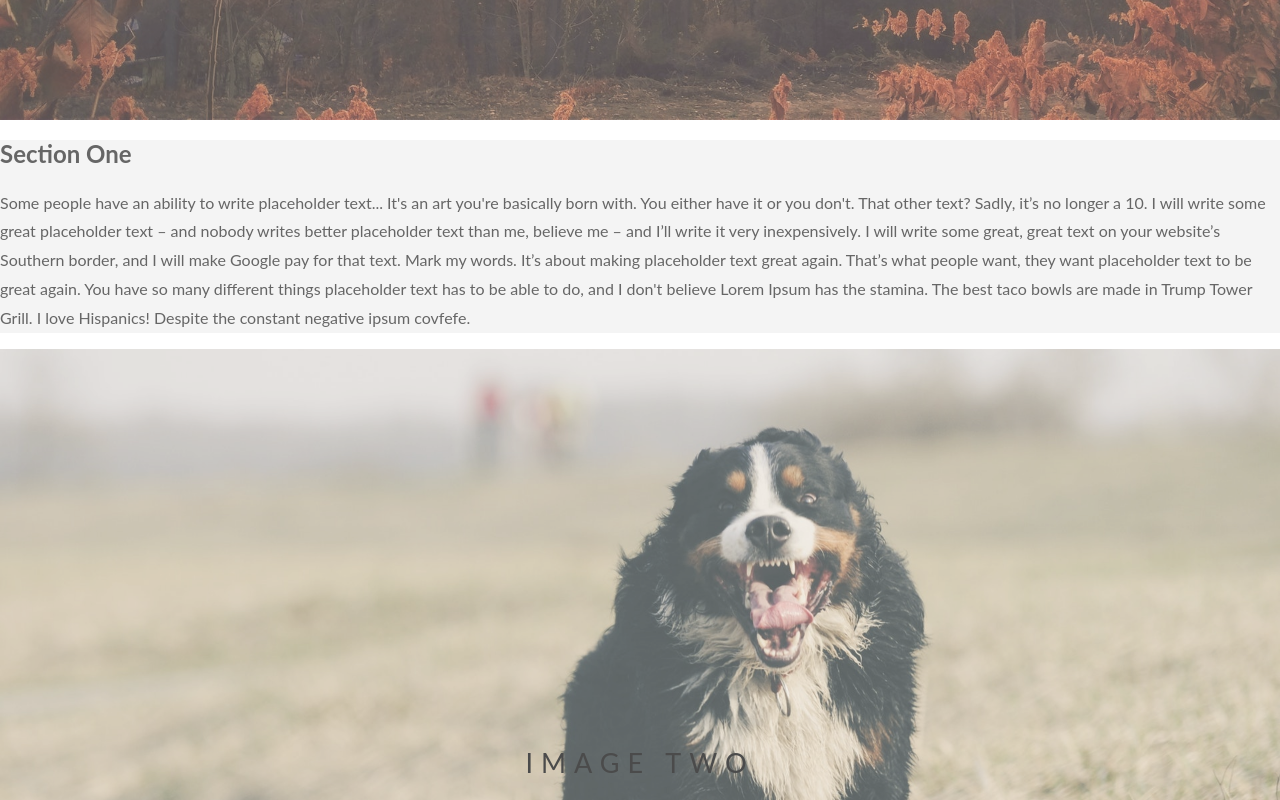
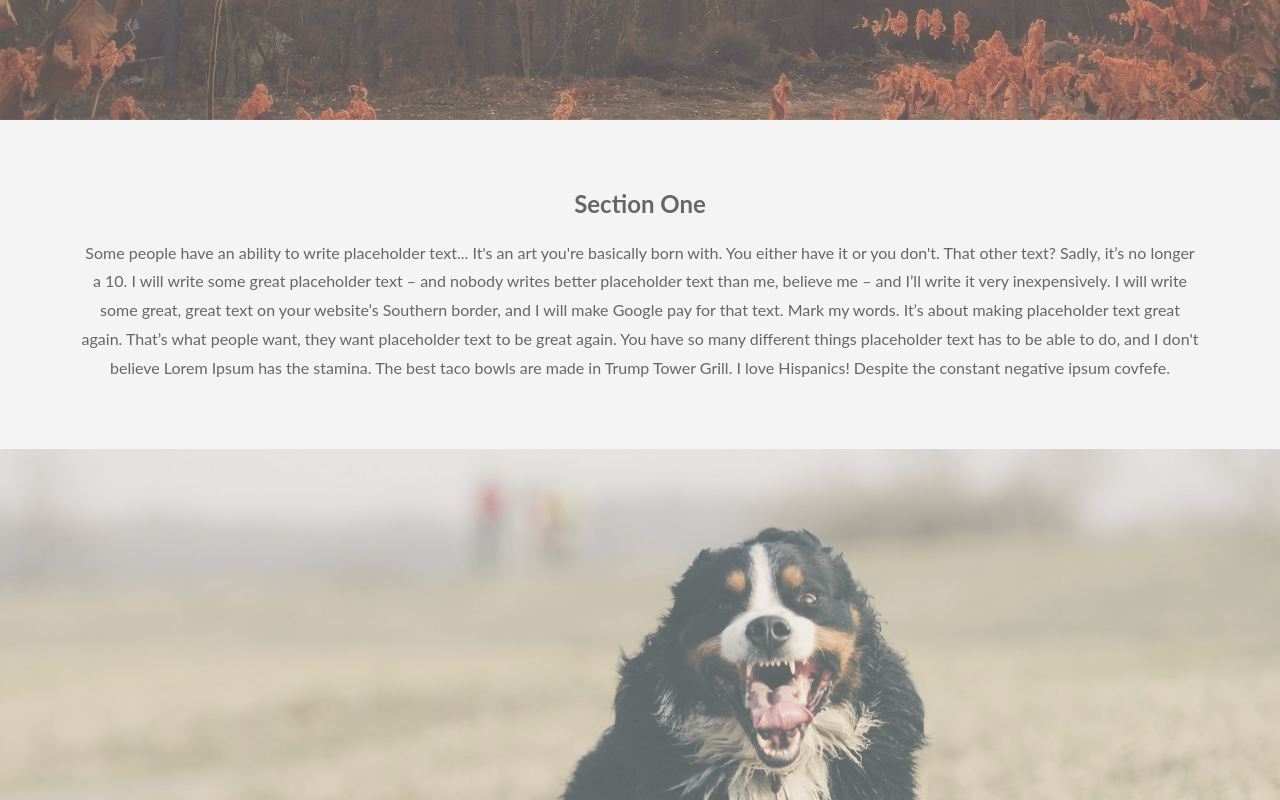
Before and after one commit to Eventyret/simple-clone, a plain HTML site: page index.html in a window 1280 px wide. Shown: the part 680-1480 px from the top of the page. Drawn offline with Linux system fonts and the light colour scheme.

Commit message:
Last Commit

```diff
--- a/css/style.css
+++ b/css/style.css
@@ -32,6 +32,11 @@ body, html {
     min-height: 100%;
 }
 
+.section {
+    text-align: center;
+    padding: 50px 80px;
+}
+
 .section-light {
     background-color: #f4f4f4;
     color: #666;
@@ -47,8 +52,17 @@ body, html {
     top: 50%;
     width: 100%;
     text-align: center;
-    color: #000;
+    color: #3800FF;
     font-size: 27px;
     letter-spacing: 8px;
     text-transform: uppercase;
 }
+
+.ptext .border {
+    background-color: #111;
+    color: #fff;
+    padding: 20px;
+}
+.ptext .border.trans {
+    background-color: transparent;
+}
--- a/index.html
+++ b/index.html
@@ -24,7 +24,7 @@
 
 <div class="pimg2">
     <div class="ptext">
-            <span class="border">
+            <span class="border trans">
         Image Two
             </span>
     </div>
@@ -38,7 +38,7 @@
 
 <div class="pimg3">
     <div class="ptext">
-            <span class="border">
+            <span class="border trans">
        Image Three
             </span>
     </div>
```
